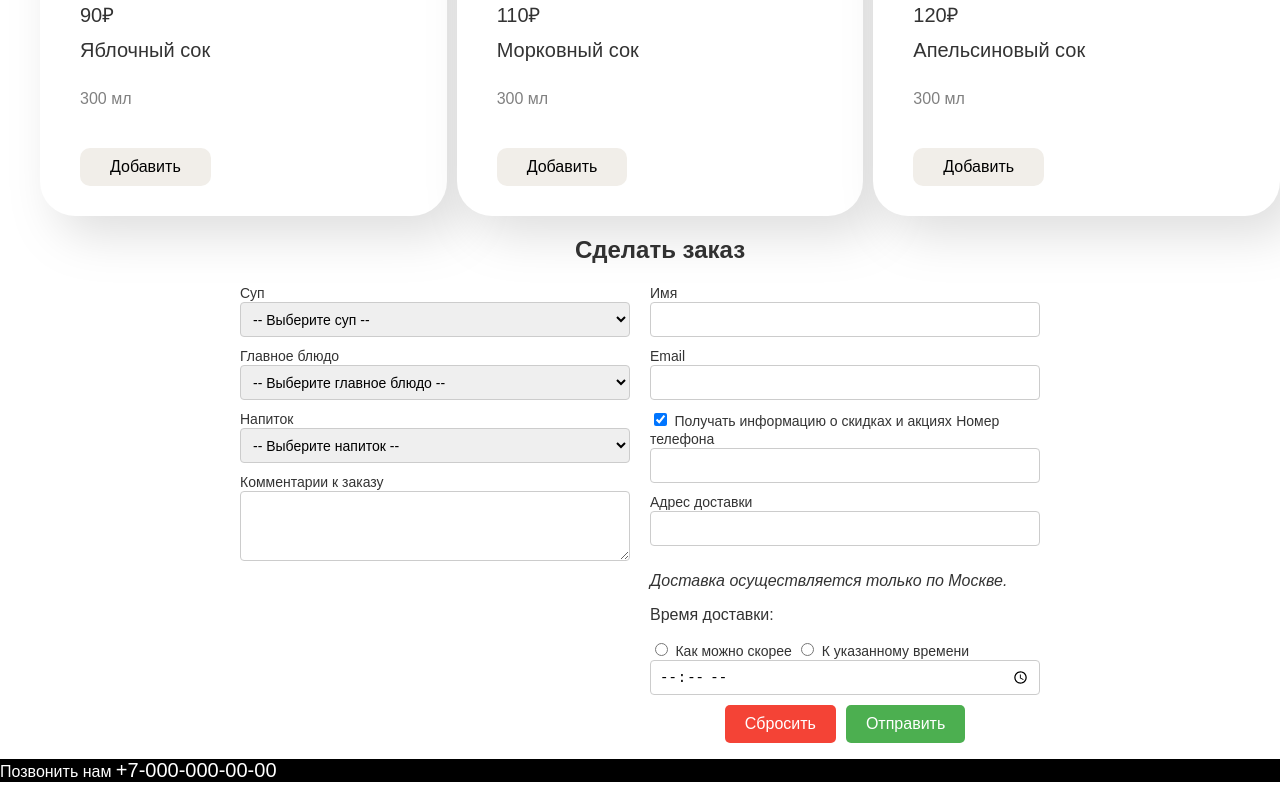
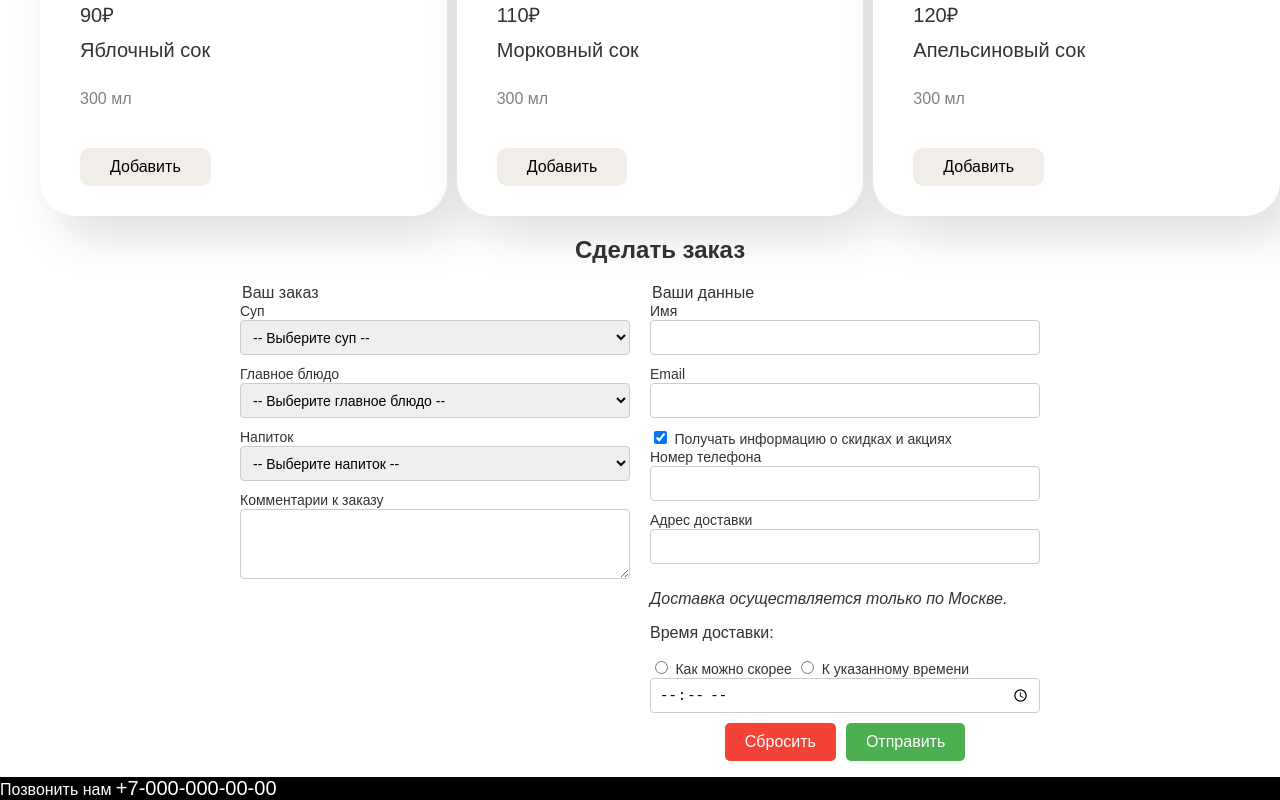
Before and after one commit to Bazilik757/WEB, a plain HTML site: page pages/lanch.html in a window 1280 px wide. Shown: the part 1828-2628 px from the top of the page. Drawn offline with Linux system fonts and the light colour scheme.

Commit message:
Update lanch.html

```diff
--- a/pages/lanch.html
+++ b/pages/lanch.html
@@ -102,6 +102,7 @@
                 <h2>Сделать заказ</h2>
                 <form action="https://httpbin.org/post" method="post">
                      <div>
+                        <legend>Ваш заказ</legend>
                         <label for="soup">Суп</label>
                         <select id="soup" name="soup" required>
                             <option value="">-- Выберите суп --</option>
@@ -127,6 +128,7 @@
                         <textarea id="comments" name="comments"></textarea>
                      </div>
                      <div>
+                        <legend>Ваши данные</legend>
                         <label for="name">Имя</label>
                         <input type="text" id="name" name="name" required>
 
@@ -135,6 +137,8 @@
 
                         <input type="checkbox" id="subscribe" name="subscribe" checked>
                         <label for="subscribe">Получать информацию о скидках и акциях</label>
+
+                        <br>
 
                         <label for="phone">Номер телефона</label>
                         <input type="tel" id="phone" name="phone" required>
```
